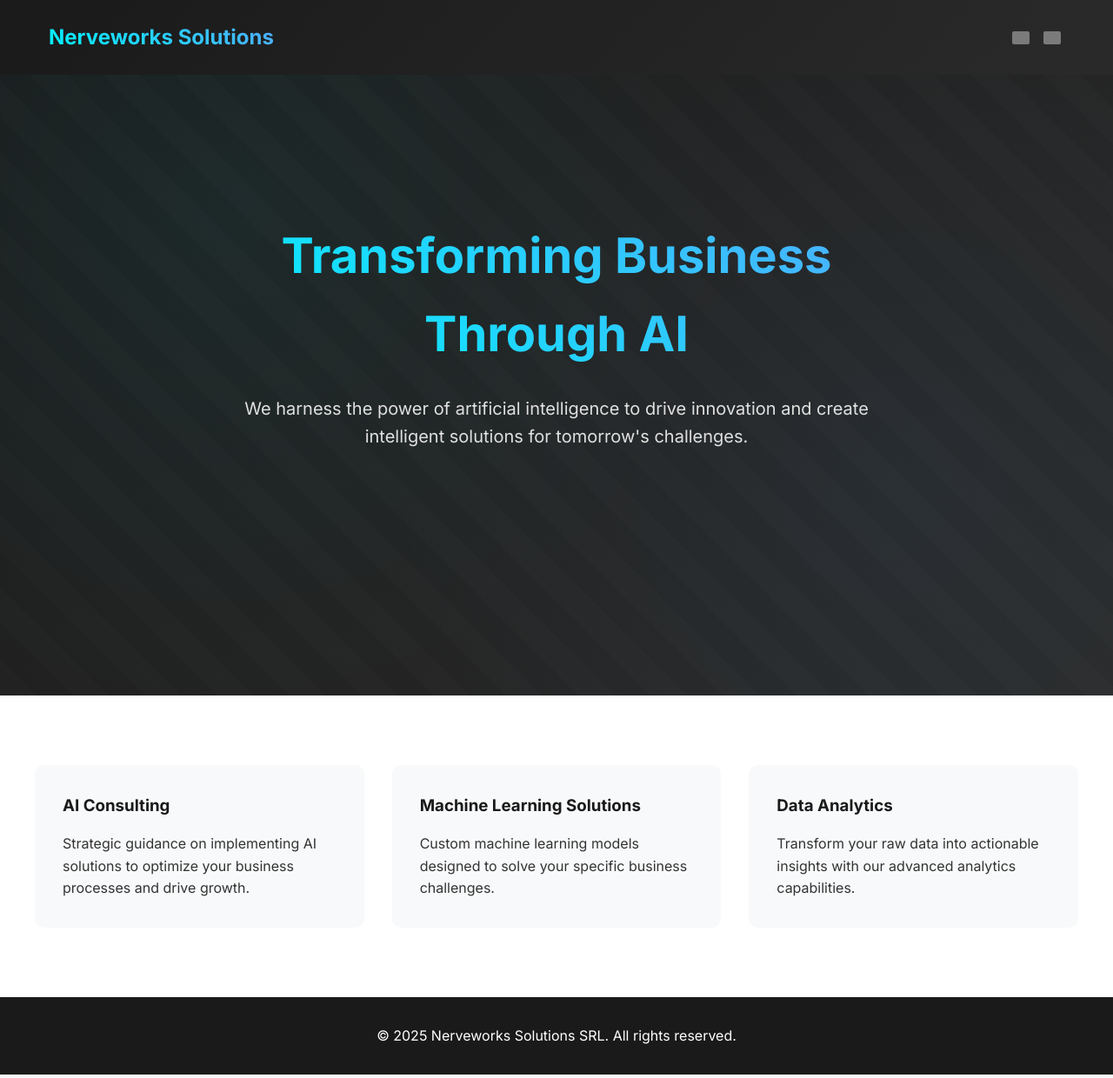
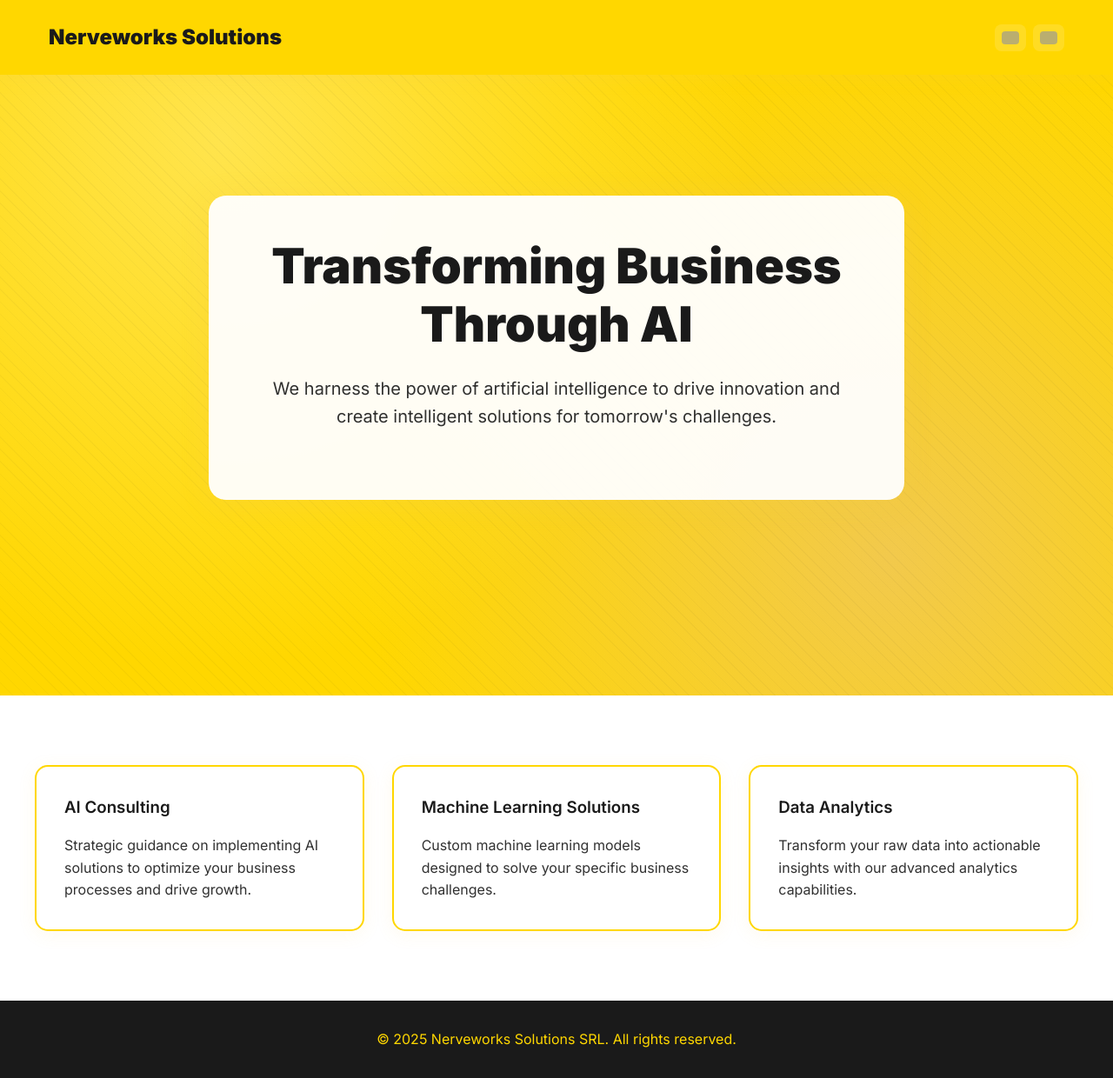
Before and after one commit to papiot/nerveworks.solutions, a plain HTML site: page index.html in a window 1280 px wide. Shown: the whole page at 87% size. Drawn offline with Linux system fonts and the light colour scheme; grey boxes are pictures that could not be loaded.

Commit message:
Make it yellow

```diff
--- a/index.html
+++ b/index.html
@@ -4,7 +4,7 @@
     <meta charset="UTF-8">
     <meta name="viewport" content="width=device-width, initial-scale=1.0">
     <title>Nerveworks Solutions - AI Innovation</title>
-    <link rel="stylesheet" href="https://fonts.googleapis.com/css2?family=Inter:wght@300;400;600;700&display=swap">
+    <link rel="stylesheet" href="https://fonts.googleapis.com/css2?family=Inter:wght@300;400;600;900&display=swap">
     <link rel="stylesheet" href="styles.css">
     <script src="translations.js"></script>
 </head>
--- a/styles.css
+++ b/styles.css
@@ -4,20 +4,28 @@
     box-sizing: border-box;
 }
 
+:root {
+    --yellow-primary: #FFD700;
+    --yellow-light: #FFE44D;
+    --yellow-dark: #F2C94C;
+    --dark: #1A1A1A;
+    --dark-transparent: rgba(26, 26, 26, 0.9);
+}
+
 body {
     font-family: 'Inter', sans-serif;
     line-height: 1.6;
-    color: #333;
-    background-color: #f8f9fa;
+    color: var(--dark);
+    background-color: #fff;
 }
 
 .header {
-    background: linear-gradient(135deg, #1a1a1a, #2a2a2a);
-    color: white;
+    background: var(--yellow-primary);
     padding: 1.5rem;
     position: fixed;
     width: 100%;
     z-index: 1000;
+    box-shadow: 0 2px 20px rgba(242, 201, 76, 0.2);
 }
 
 .nav {
@@ -31,10 +39,8 @@ body {
 
 .logo {
     font-size: 1.5rem;
-    font-weight: 700;
-    background: linear-gradient(45deg, #00f2fe, #4facfe);
-    -webkit-background-clip: text;
-    -webkit-text-fill-color: transparent;
+    font-weight: 900;
+    color: var(--dark);
 }
 
 .hero {
@@ -44,10 +50,9 @@ body {
     justify-content: center;
     text-align: center;
     padding: 2rem;
-    background: linear-gradient(135deg, #1a1a1a, #2a2a2a);
-    color: white;
     position: relative;
     overflow: hidden;
+    background: var(--yellow-primary);
 }
 
 .hero::before {
@@ -58,14 +63,25 @@ body {
     right: 0;
     bottom: 0;
     background:
-        radial-gradient(circle at 20% 30%, rgba(0, 242, 254, 0.05) 0%, transparent 50%),
-        radial-gradient(circle at 80% 70%, rgba(79, 172, 254, 0.05) 0%, transparent 50%),
+        radial-gradient(circle at 20% 20%, var(--yellow-light) 0%, transparent 50%),
+        radial-gradient(circle at 80% 80%, var(--yellow-dark) 0%, transparent 50%);
+    z-index: 1;
+}
+
+.hero::after {
+    content: '';
+    position: absolute;
+    top: 0;
+    left: 0;
+    right: 0;
+    bottom: 0;
+    background-image:
         repeating-linear-gradient(
             45deg,
-            rgba(255, 255, 255, 0.01) 0%,
-            rgba(255, 255, 255, 0.01) 2%,
-            transparent 2%,
-            transparent 4%
+            rgba(26, 26, 26, 0.03) 0px,
+            rgba(26, 26, 26, 0.03) 1px,
+            transparent 1px,
+            transparent 10px
         );
     z-index: 1;
 }
@@ -74,25 +90,30 @@ body {
     max-width: 800px;
     position: relative;
     z-index: 2;
+    padding: 3rem;
+    border-radius: 20px;
+    background: rgba(255, 255, 255, 0.95);
+    box-shadow: 0 4px 30px rgba(242, 201, 76, 0.3);
 }
 
 .hero h1 {
     font-size: 3.5rem;
     margin-bottom: 1.5rem;
-    background: linear-gradient(45deg, #00f2fe, #4facfe);
-    -webkit-background-clip: text;
-    -webkit-text-fill-color: transparent;
+    font-weight: 900;
+    color: var(--dark);
+    line-height: 1.2;
 }
 
 .hero p {
     font-size: 1.25rem;
     margin-bottom: 2rem;
-    color: #e0e0e0;
+    color: var(--dark);
+    opacity: 0.9;
 }
 
 .services {
     padding: 5rem 2rem;
-    background-color: white;
+    background-color: #fff;
 }
 
 .services-grid {
@@ -105,25 +126,61 @@ body {
 
 .service-card {
     padding: 2rem;
-    background-color: #f8f9fa;
-    border-radius: 10px;
+    background-color: white;
+    border-radius: 15px;
     transition: transform 0.3s ease;
+    border: 2px solid var(--yellow-primary);
+    box-shadow: 0 4px 20px rgba(242, 201, 76, 0.1);
 }
 
 .service-card:hover {
     transform: translateY(-5px);
+    border-color: var(--yellow-dark);
+    background-color: var(--yellow-primary);
 }
 
 .service-card h3 {
     margin-bottom: 1rem;
-    color: #1a1a1a;
+    color: var(--dark);
+    font-weight: 600;
+}
+
+.service-card p {
+    color: var(--dark);
+    opacity: 0.9;
 }
 
 .footer {
-    background: #1a1a1a;
-    color: white;
+    background: var(--dark);
+    color: var(--yellow-primary);
     padding: 2rem;
     text-align: center;
+}
+
+.language-switcher {
+    display: flex;
+    gap: 0.5rem;
+    align-items: center;
+}
+
+.lang-btn {
+    background: rgba(255, 255, 255, 0.2);
+    border: none;
+    padding: 0.5rem;
+    cursor: pointer;
+    opacity: 0.7;
+    transition: all 0.3s ease;
+    border-radius: 8px;
+}
+
+.lang-btn:hover {
+    opacity: 1;
+    background: rgba(255, 255, 255, 0.4);
+}
+
+.lang-btn img {
+    display: block;
+    border-radius: 4px;
 }
 
 @media (max-width: 768px) {
@@ -135,28 +192,3 @@ body {
         font-size: 1.1rem;
     }
 }
-
-.language-switcher {
-    display: flex;
-    gap: 0.5rem;
-    align-items: center;
-}
-
-.lang-btn {
-    background: none;
-    border: none;
-    padding: 0.25rem;
-    cursor: pointer;
-    opacity: 0.7;
-    transition: opacity 0.3s ease;
-    border-radius: 4px;
-}
-
-.lang-btn:hover {
-    opacity: 1;
-}
-
-.lang-btn img {
-    display: block;
-    border-radius: 2px;
-}
```
